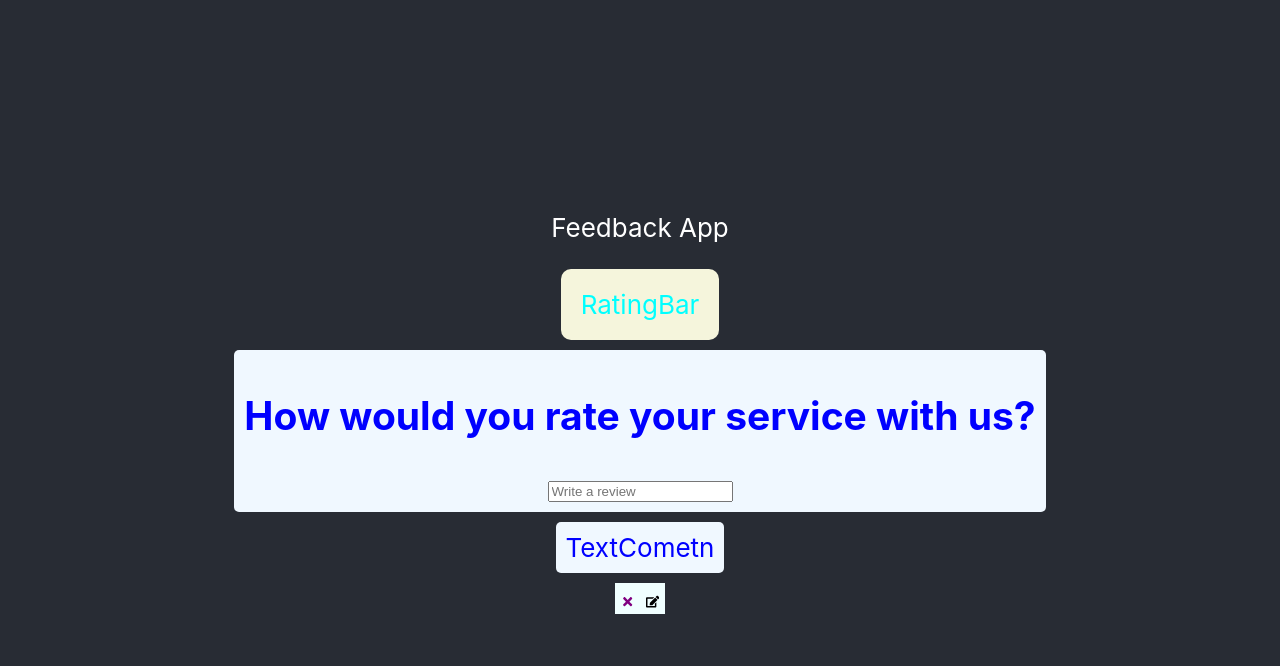
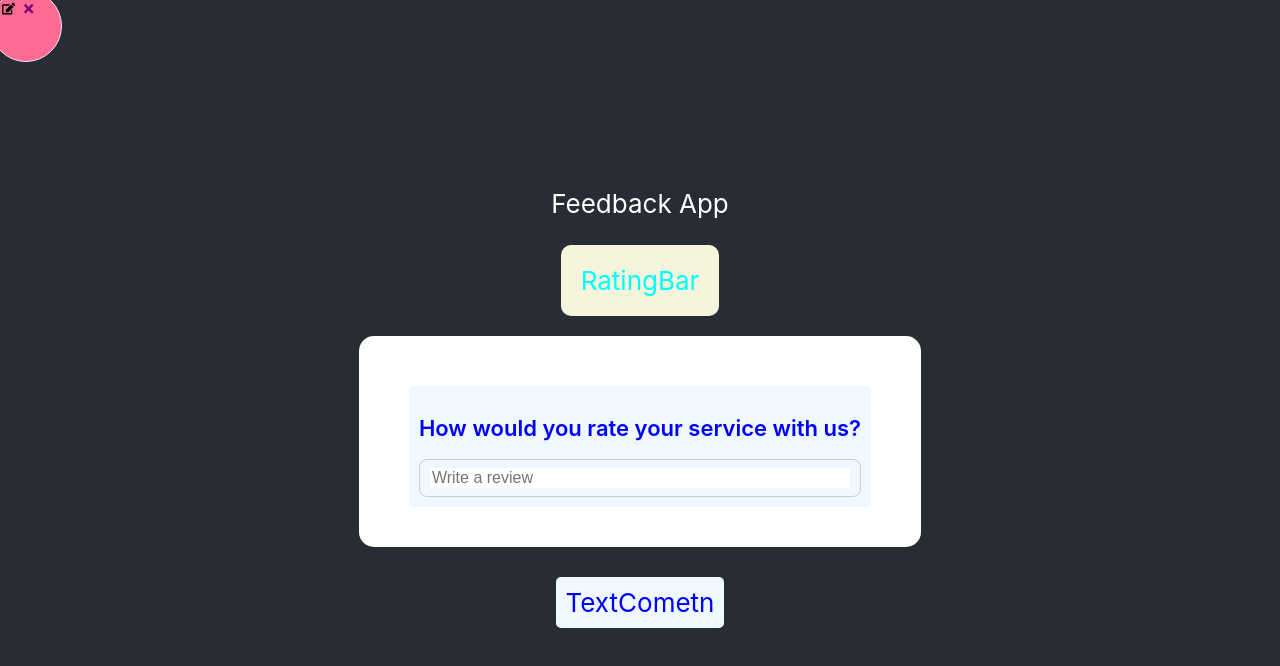
Before and after one commit to nikindtmas1/Feedback-Rating, a React (Create React App) app in the folder client/: page / in a window 1280 px wide. Shown: the top 666 px of the page. Built offline with nearby package versions, Linux system fonts and the light colour scheme; no server answers.

Commit message:
Added css

```diff
--- a/client/src/App.css
+++ b/client/src/App.css
@@ -62,6 +62,15 @@
   margin-top: 10px;
 }
 
+ul {
+  list-style: none;
+}
+
+.container {
+  max-width: 768px;
+  margin: auto;
+  padding: 0 20px;
+}
 .num-display {
   /* position: absolute; */
   top: -10px;
@@ -81,3 +90,199 @@
 .edit {
     right: 40px;
 }
+
+.card {
+  background-color: #fff;
+  color: #333;
+  border-radius: 15px;
+  padding: 40px 50px;
+  margin: 20px 0;
+  position: relative;
+}
+
+.card.reverse {
+  background-color: rgba(0, 0, 0, 0.4);
+  color: #fff;
+}
+
+.card h2 {
+  font-size: 22px;
+  font-weight: 600;
+  text-align: center;
+}
+
+.rating {
+  display: flex;
+  align-items: center;
+  justify-content: space-around;
+  margin: 30px 0 40px;
+}
+
+.rating li,
+.num-display {
+  position: relative;
+  background: #f4f4f4;
+  width: 50px;
+  height: 50px;
+  padding: 10px;
+  text-align: center;
+  border-radius: 50%;
+  font-size: 19px;
+  border: 1px #eee solid;
+  transition: 0.3s;
+}
+
+.rating li label {
+  position: absolute;
+  top: 50%;
+  left: 50%;
+  width: 50px;
+  height: 50px;
+  padding: 10px;
+  border-radius: 50%;
+  transform: translate(-50%, -50%);
+  cursor: pointer;
+}
+
+.rating li:hover,
+.num-display {
+  background: #ff6a95;
+  color: #fff;
+}
+
+[type='radio'] {
+  opacity: 0;
+}
+
+[type='radio']:checked ~ label {
+  background: #ff6a95;
+  color: #fff;
+}
+
+.input-group {
+  display: flex;
+  flex-direction: row;
+  border: 1px solid #ccc;
+  padding: 8px 10px;
+  border-radius: 8px;
+}
+
+input {
+  flex-grow: 2;
+  border: none;
+  font-size: 16px;
+}
+
+input:focus {
+  outline: none;
+}
+
+.feedback-stats {
+  color: #fff;
+  display: flex;
+  justify-content: space-between;
+  align-items: center;
+}
+
+.num-display {
+  position: absolute;
+  top: -10px;
+  left: -10px;
+}
+
+.close,
+.edit {
+  position: absolute;
+  top: 10px;
+  right: 20px;
+  cursor: pointer;
+  background: none;
+  border: none;
+}
+
+.edit {
+  right: 40px;
+}
+
+.btn {
+  color: #fff;
+  border: 0;
+  border-radius: 8px;
+  color: #fff;
+  width: 100px;
+  height: 40px;
+  cursor: pointer;
+}
+
+.btn-primary {
+  background-color: #202142;
+}
+
+.btn-secondary {
+  background: #ff6a95;
+}
+
+.btn:hover {
+  transform: scale(0.98);
+  opacity: 0.9;
+}
+
+.btn:disabled {
+  background-color: #cccccc;
+  color: #333;
+  cursor: auto;
+}
+
+.btn:disabled:hover {
+  transform: scale(1);
+  opacity: 1;
+}
+
+.message {
+  padding-top: 10px;
+  text-align: center;
+  color: rebeccapurple;
+}
+
+.about-link {
+  position: fixed;
+  bottom: 10px;
+  right: 10px;
+  display: flex;
+  justify-content: flex-end;
+}
+
+.about-link a {
+  color: #fff;
+  cursor: pointer;
+}
+
+.about-link a:hover {
+  color: #ff6a95;
+}
+
+.about h1 {
+  margin-bottom: 20px;
+}
+
+.about p {
+  margin: 10px 0;
+}
+
+@media (max-width: 600px) {
+  .rating li {
+      margin: 10px 3px;
+  }
+
+  .rating {
+      display: flex;
+      align-items: center;
+      justify-content: center;
+      flex-wrap: wrap;
+      margin: 30px 0 40px;
+  }
+
+  .input-group input {
+      width: 80%;
+  }
+}
```
